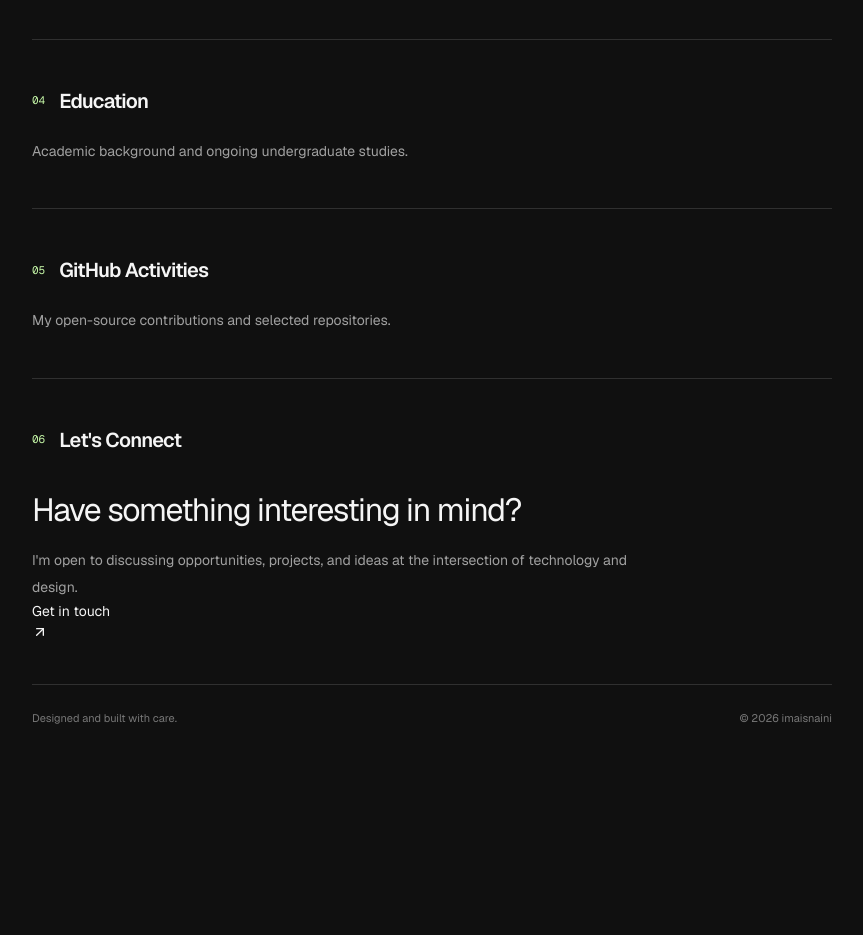
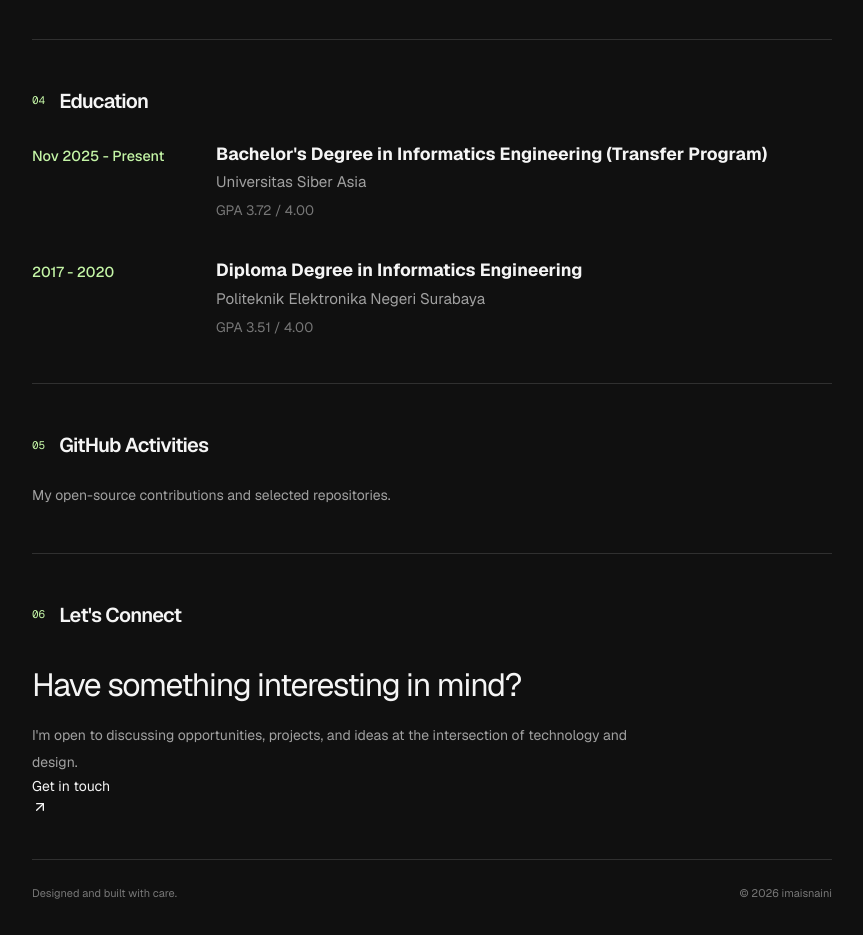
Before and after one commit to imaisnaini/my-portfolio, a Next.js app: page / in a window 1280 px wide. Shown: the part 2780-3715 px from the top of the page, without its empty margins (208-1071 px from the left). Before the commit the page ends 3540 px from the top, so only its background shows below. Built offline with nearby package versions, Linux system fonts and the light colour scheme.

Commit message:
feat: update educations list

```diff
--- a/src/app/globals.css
+++ b/src/app/globals.css
@@ -397,6 +397,61 @@ a:focus-visible {
   vertical-align: middle;
 }
 
+/* EDUCATION SECTION */
+.education-list {
+  display: flex;
+  flex-direction: column;
+  gap: 2.25rem;
+  margin-top: 1.5rem;
+}
+
+.education-item {
+  display: grid;
+  grid-template-columns: 160px 1fr;
+  gap: 1.5rem;
+  align-items: start;
+}
+
+.education-period {
+  font-size: 0.9rem;
+  color: var(--accent);
+  font-weight: 500;
+  padding-top: 2px;
+}
+
+.education-details {
+  display: flex;
+  flex-direction: column;
+  gap: 0.25rem;
+}
+
+.education-degree {
+  margin: 0;
+  font-size: 1.1rem;
+  font-weight: 700;
+  color: var(--foreground);
+  line-height: 1.35;
+}
+
+.education-institution {
+  margin: 0;
+  font-size: 0.95rem;
+  color: var(--muted);
+}
+
+.education-info {
+  margin: 0;
+  font-size: 0.85rem;
+  color: var(--muted-dark);
+}
+
+@media (max-width: 600px) {
+  .education-item {
+    grid-template-columns: 1fr;
+    gap: 0.35rem;
+  }
+}
+
 /* SECTIONS & FOOTER */
 .content-section,
 .contact-section {
--- a/src/app/page.js
+++ b/src/app/page.js
@@ -152,6 +152,22 @@ const experiences = [
     ],
   },
 ]
+
+const education = [
+  {
+    period: "Nov 2025 - Present",
+    degree: "Bachelor's Degree in Informatics Engineering (Transfer Program)",
+    institution: "Universitas Siber Asia",
+    details: "GPA 3.72 / 4.00"
+  },
+  {
+    period: "2017 - 2020",
+    degree: "Diploma Degree in Informatics Engineering",
+    institution: "Politeknik Elektronika Negeri Surabaya",
+    details: "GPA 3.51 / 4.00"
+  }
+]
+
 
 function TechBadge({ icon: Icon, name, color }) {
   return (
@@ -314,9 +330,18 @@ export default function Home() {
 
         <section id="education" className="content-section reveal">
           <SectionHeading number="04">Education</SectionHeading>
-          <p className="section-placeholder">
-            Academic background and ongoing undergraduate studies.
-          </p>
+          <div className="education-list">
+            {education.map((item, idx) => (
+              <div className="education-item" key={idx}>
+                <div className="education-period">{item.period}</div>
+                <div className="education-details">
+                  <h3 className="education-degree">{item.degree}</h3>
+                  <p className="education-institution">{item.institution}</p>
+                  <p className="education-info">{item.details}</p>
+                </div>
+              </div>
+            ))}
+          </div>
         </section>
 
         <section id="github" className="content-section reveal">
```
